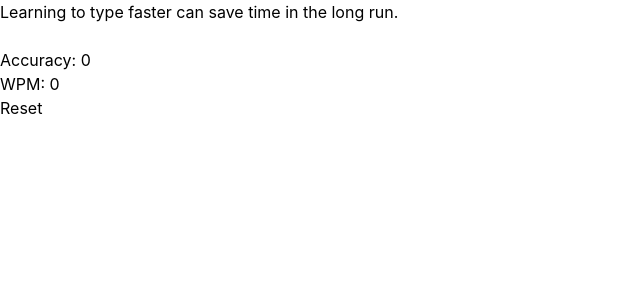
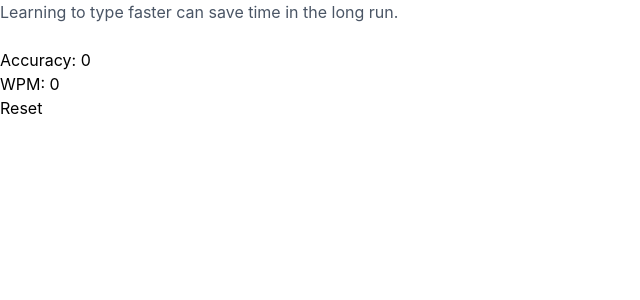
Before and after one commit to SyedTanzim/donkey-typing, a React (Vite) app: page / in a window 1280 px wide. Shown: the top 300 px of the page, without its empty margins (0-640 px from the left). Built offline with nearby package versions, Linux system fonts and the light colour scheme.

Commit message:
feat: wire TextDisplay component to App for character highlighting

```diff
--- a/src/App.jsx
+++ b/src/App.jsx
@@ -1,4 +1,4 @@
-import { useState } from 'react'
+import { TextDisplay } from './components/TextDisplay'
 import { useTypingTest } from './hooks/useTypingTest';
 
 function App() {
@@ -6,8 +6,8 @@ function App() {
 
   return (
     <>
-      <p>{practiceText}</p>
-      <input value={typedText} onChange={ (e) => handleInput(e.target.value)} />
+      <TextDisplay practiceText={practiceText} typedText={typedText}></TextDisplay>
+      <input value={typedText} onChange={(e) => handleInput(e.target.value)} />
       <p>Accuracy: {accuracy}</p>
       <p>WPM: {wpm}</p>
       <button onClick={reset}>Reset</button>
--- a/src/components/TextDisplay.jsx
+++ b/src/components/TextDisplay.jsx
@@ -1,6 +1,6 @@
 import React from 'react'
 
-const TextDisplay = ({ practiceText, typedText }) => {
+export const TextDisplay = ({ practiceText, typedText }) => {
 
     const characters = practiceText.split('');
 
@@ -26,5 +26,3 @@ const TextDisplay = ({ practiceText, typedText }) => {
     )
 
 }
-
-export default TextDisplay
```
